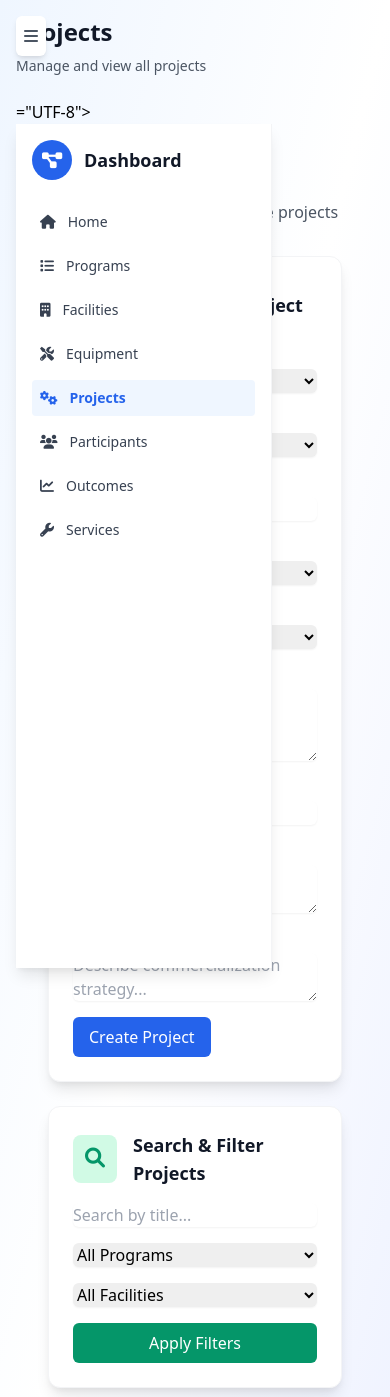
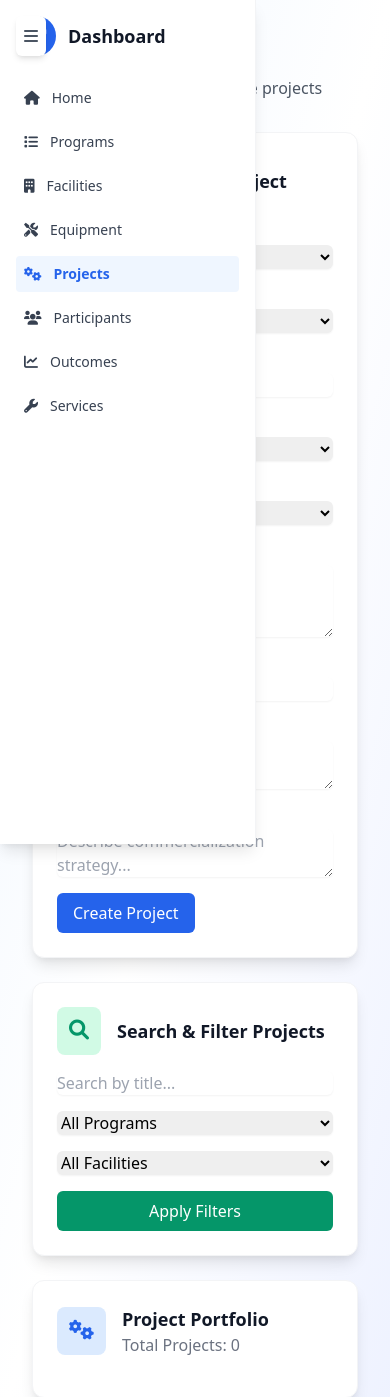
Before and after one commit to samuelderrickgyoga/Pegasus-Online-Delivery-System, a Flask app: page /projects in a window 390 px wide. Shown: the top 1397 px of the page. Run offline with Flask 3, Linux system fonts and the light colour scheme; data that the repository does not hold is empty.

Commit message:
templates_respo

```diff
--- a/app/templates/projects.html
+++ b/app/templates/projects.html
@@ -1,13 +1,7 @@
 <!DOCTYPE html>
 <html lang="en">
 <head>
-    <meta     <!-- Main Content -->
-    <main class="flex-1 p-4 lg:p-8 overflow-y-auto">
-        <!-- Header -->
-        <div class="mb-6 lg:mb-8">
-            <h1 class="text-2xl lg:text-3xl font-bold text-gray-900 mb-2">Projects</h1>
-            <p class="text-sm lg:text-base text-gray-600">Manage and view all projects</p>
-        </div>="UTF-8">
+    <meta charset="UTF-8">
     <meta name="viewport" content="width=device-width, initial-scale=1.0">
     <title>Projects - Capstone Project Dashboard</title>
     <link href="https://cdn.jsdelivr.net/npm/tailwindcss@2.2.19/dist/tailwind.min.css" rel="stylesheet">
```
Also changed, not shown: app/templates/participants.html (+1 -7 lines), app/templates/services.html (+1 -7 lines).
